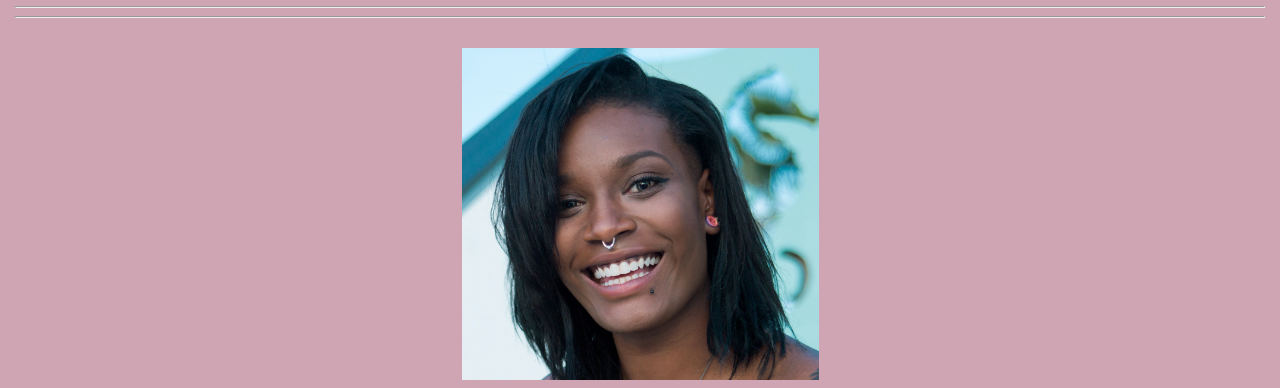
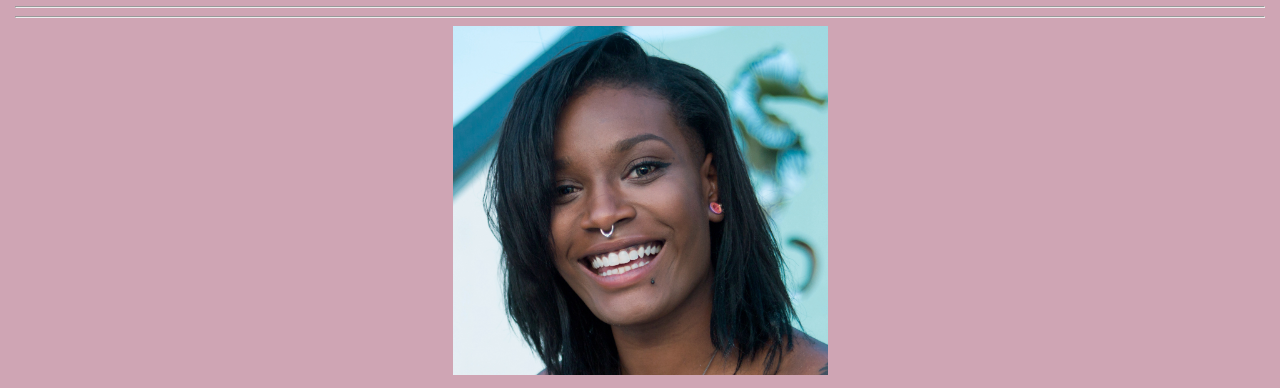
Before and after one commit to NareaStheDeveloper/ThinkfulPortfolio, a plain HTML site: page index.html in a window 1280 px wide. Shown: the part 114-502 px from the top of the page. Drawn offline with nearby package versions, Linux system fonts and the light colour scheme; a script that the page names is missing.

Commit message:
Update style.css

```diff
--- a/style.css
+++ b/style.css
@@ -21,10 +21,6 @@ img {
 	margin: auto;
 	display: block;
 	width: 30%;
-}
-
-main {
-  margin: 30px;
 }
 
 
```
